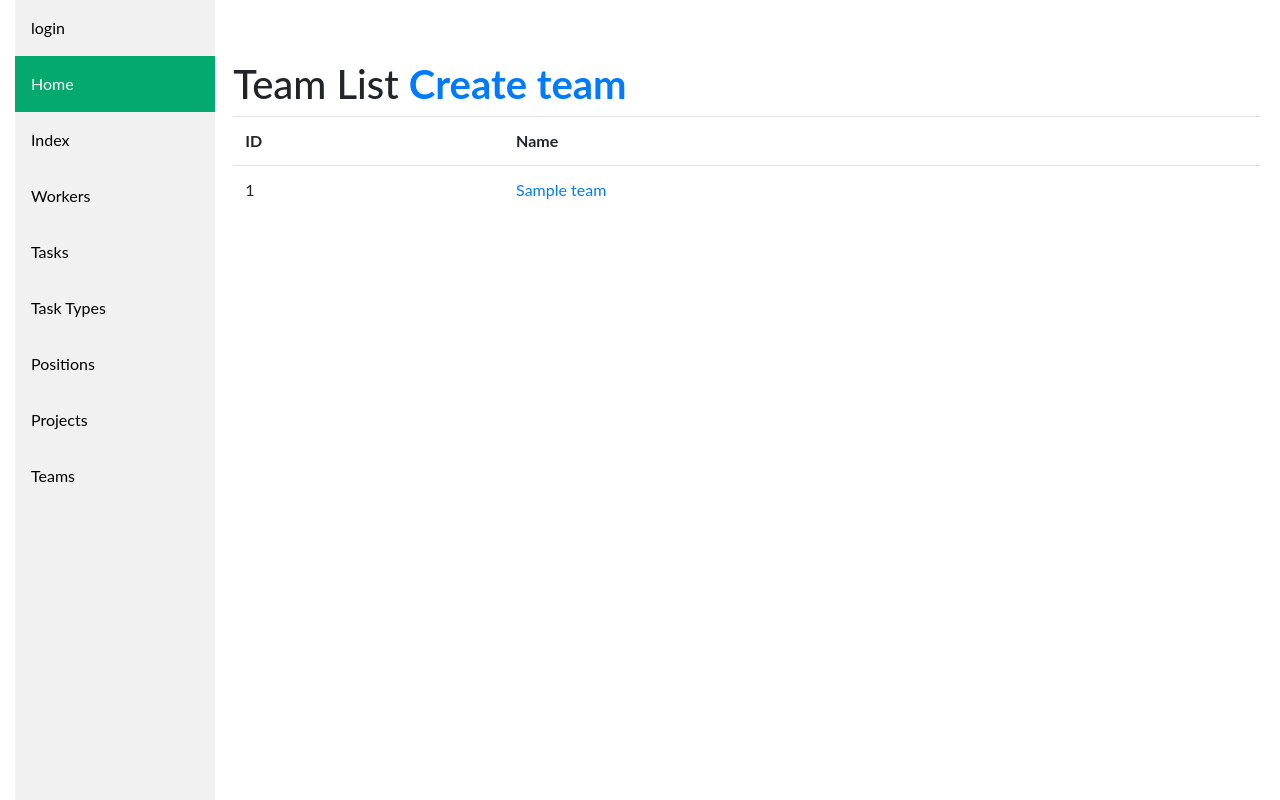
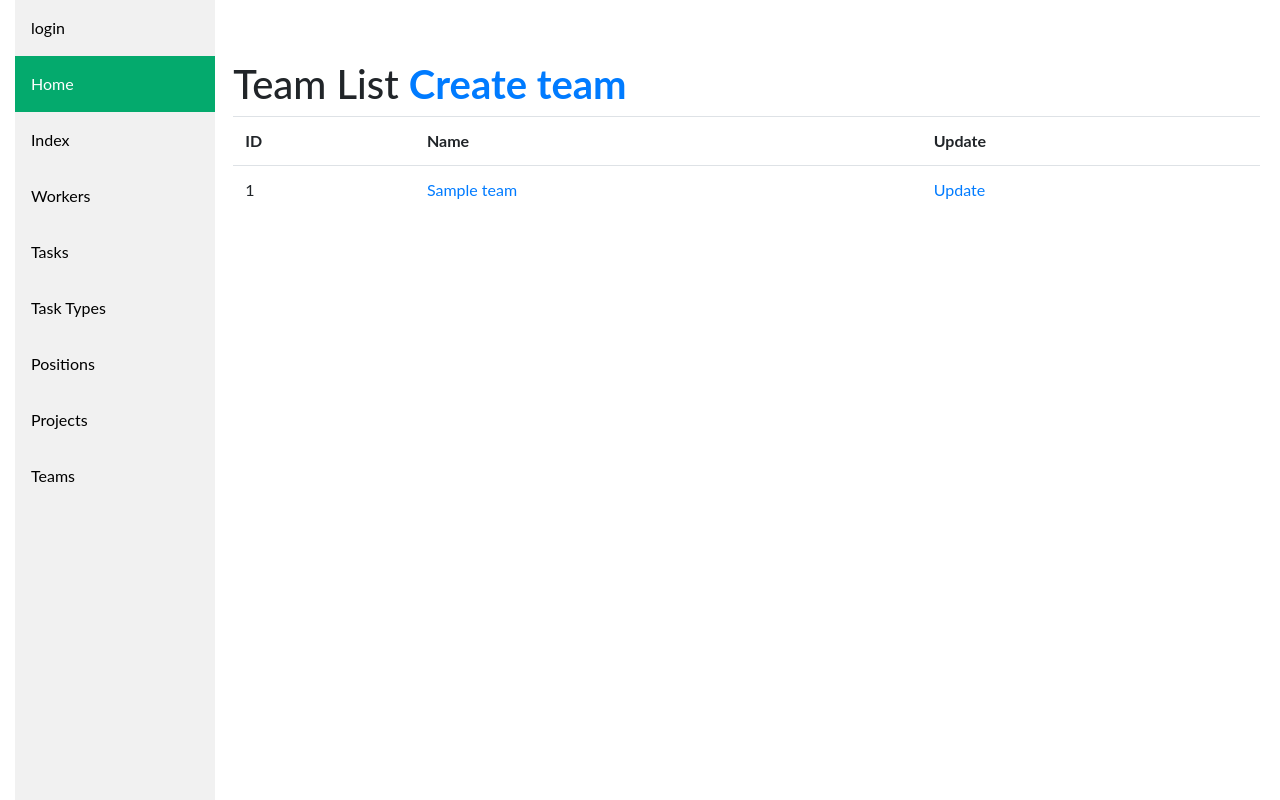
Before and after one commit to yevhenii-nevmyvako/it-company-task-manager, a Django app: template templates/task_manager/team_list.html in a window 1280 px wide. Run offline with Django 3.2, Linux system fonts and the light colour scheme; the template is opened without the code that fills it: most values are stand-ins (such as "Sample title", 1, 10 or a date in 2020); some libraries are stand-ins or nearby versions.

Commit message:
Add link to update team in team_list.html

```diff
--- a/task_manager/urls.py
+++ b/task_manager/urls.py
@@ -107,9 +107,9 @@ urlpatterns = [
     path("teams/<int:pk>/",
          TeamDetailView.as_view(), name="team-detail"),
     path("teams/create/",
-         TeamCreateView.as_view(), name="team-create")
-    path("teams/<itn:pk>/update",
-         TeamUpdateView.as_view(), name="team-update")
+         TeamCreateView.as_view(), name="team-create"),
+    path("teams/<int:pk>/update/",
+         TeamUpdateView.as_view(), name="team-update"),
 ]
 
 app_name = "task_manager"
--- a/templates/task_manager/team_list.html
+++ b/templates/task_manager/team_list.html
@@ -15,14 +15,14 @@
       <tr>
         <th>ID</th>
         <th>Name</th>
-{#        <th>Update</th>#}
+        <th>Update</th>
 {#        <th>Delete</th>#}
       </tr>
     {% for team in team_list %}
       <tr>
         <td>{{ team.id }}</td>
         <td><a href="{{ team.get_absolute_url }}">{{ team.name }}</a></td>
-{#        <td><a href="{% url 'task_manager:team-update' pk=team.id %}">Update</a></td>#}
+        <td><a href="{% url 'task_manager:team-update' pk=team.id %}">Update</a></td>
 {#        <td><a href="{% url 'task_manager:team-delete' pk=team.id %}">Delete</a></td>#}
 
       </tr>
```
